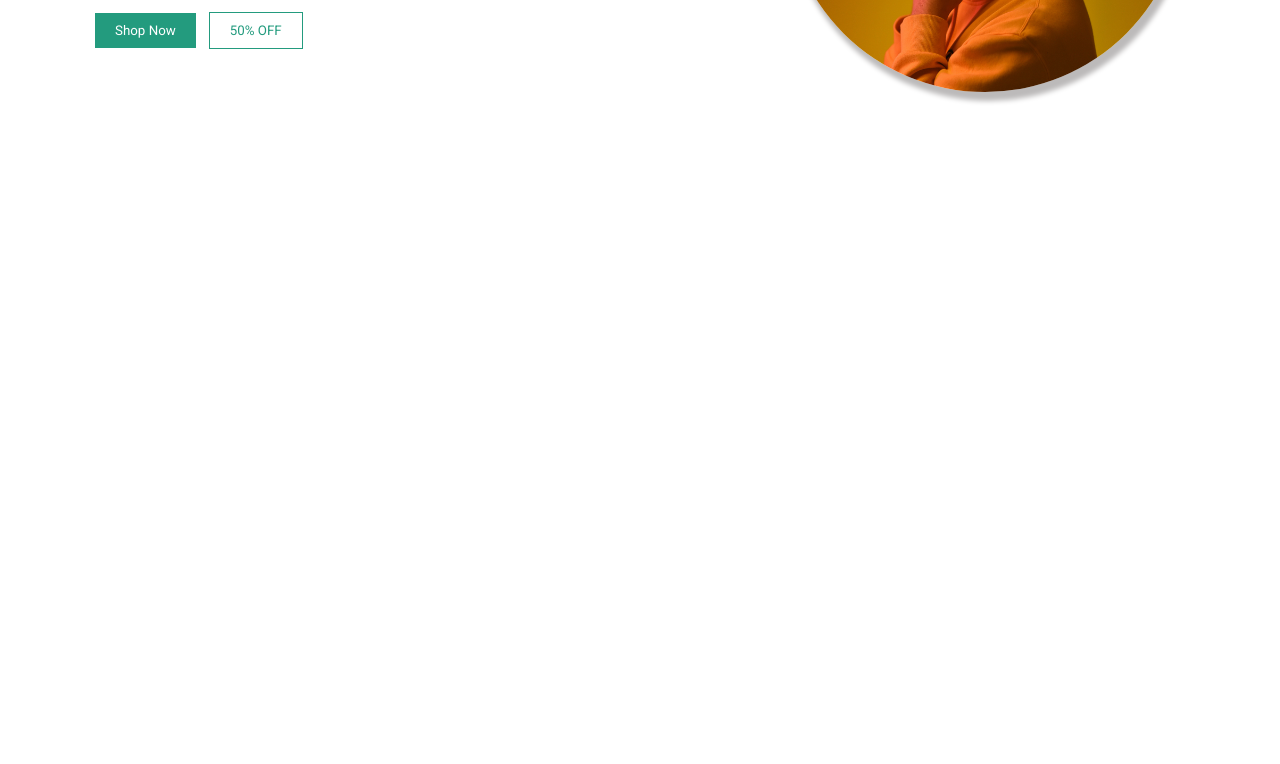
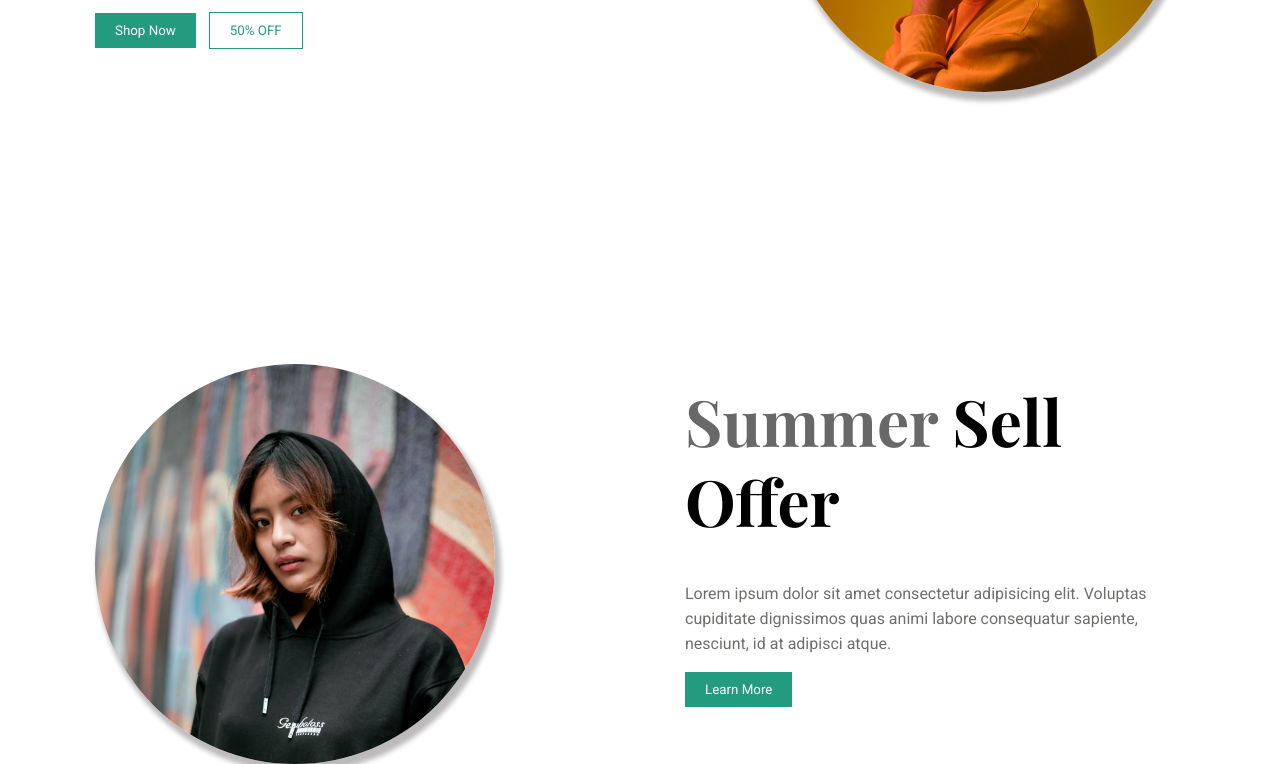
Before and after one commit to luthfizone/Hoodie-Landing-Page-Project, a plain HTML site: page index.html in a window 1280 px wide. Shown: the part 568-1332 px from the top of the page. Before the commit the page ends 820 px from the top, so only its background shows below. Drawn offline with nearby package versions, Linux system fonts and the light colour scheme; a web font is replaced by a local one.

Commit message:
feat: section one

```diff
--- a/index.html
+++ b/index.html
@@ -46,5 +46,30 @@
         <div class="header-img"></div>
       </div>
     </header>
+
+    <!-- Sections -->
+    <!-- Section one -->
+    <section class="section-one">
+      <div class="img-container">
+        <div class="section-one-img header-img"></div>
+      </div>
+
+      <div class="section-content">
+        <h1 class="main-heading">
+          Summer
+          <span
+            >Sell <br />
+            Offer</span
+          >
+        </h1>
+
+        <p class="primary-heading">
+          Lorem ipsum dolor sit amet consectetur adipisicing elit. Voluptas
+          cupiditate dignissimos quas animi labore consequatur sapiente,
+          nesciunt, id at adipisci atque.
+        </p>
+        <button class="btn btn-fill">Learn More</button>
+      </div>
+    </section>
   </body>
 </html>
--- a/style/style.css
+++ b/style/style.css
@@ -130,3 +130,18 @@ header {
   background-position: top;
   background-size: cover;
 }
+
+/* Section One */
+.section-one {
+  display: flex;
+  flex-wrap: wrap;
+  justify-content: space-around;
+  align-items: center;
+  margin-top: 7rem;
+}
+
+.section-one-img {
+  background: url(/images/gesphotoss-1i9K55ni5Dk-unsplash.jpg);
+  background-position: top;
+  background-size: cover;
+}
```
